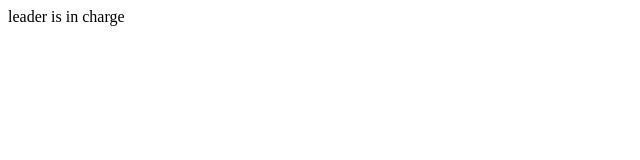
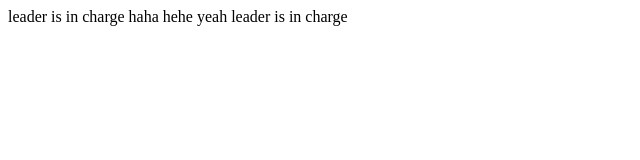
Before and after one commit to realsw106/company-project, a plain HTML site: page index.html in a window 1280 px wide. Shown: the whole page, without its empty margins (0-640 px from the left). Drawn offline with Linux system fonts and the light colour scheme.

Commit message:
second commit

```diff
--- a/index.html
+++ b/index.html
@@ -9,6 +9,10 @@
 <body>
     <nav>
         leader is in charge
+        haha
+        hehe
+        yeah
+        leader is in charge
     </nav>
 </body>
 </html>
```
